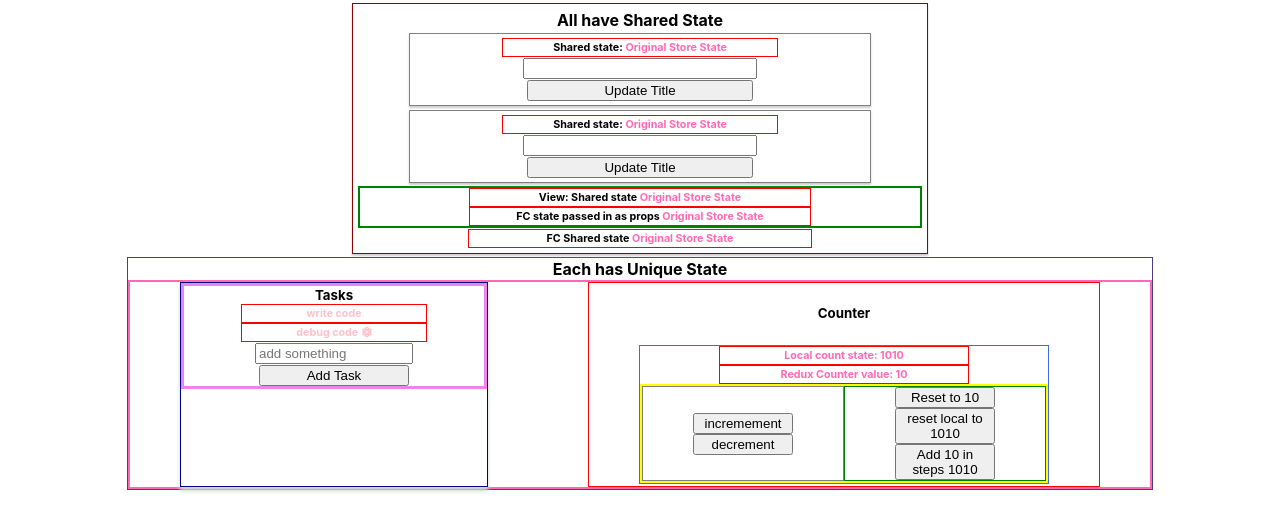
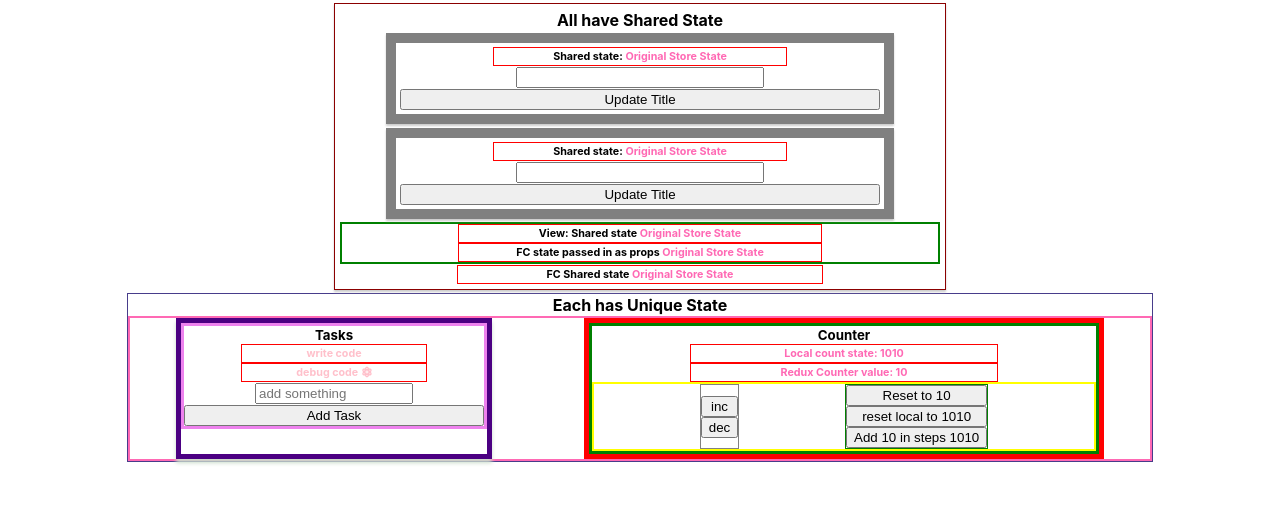
Before and after one commit to stevekutz/redux_exp1, a React (Create React App) app in the folder app/: page / in a window 1280 px wide. Shown: the top 530 px of the page. Built offline with nearby package versions, Linux system fonts and the light colour scheme.

Commit message:
improved tasks & counter layout

```diff
--- a/app/src/App.js
+++ b/app/src/App.js
@@ -29,7 +29,6 @@ function App() {
               </div>
 
               <div className = 'counterMainContainer'>
-                <h5> Counter </h5>
                 <Counter />
               </div>
 
--- a/app/src/views/Counter.js
+++ b/app/src/views/Counter.js
@@ -1,7 +1,7 @@
 import React, {Component} from 'react';
 import {connect} from 'react-redux';
 import {increment, decrement, reset} from '../actions/actionsCounter';
-import './views.css';
+import './counter.css';
 
 
 class Counter extends Component {
@@ -43,12 +43,13 @@ class Counter extends Component {
     render() {
         return (
             <div className = 'counterContainer'>
+                <h5>Counter</h5>
                 <h6> Local count state: {this.state.count} </h6>
                 <h6> Redux Counter value: {this.props.countProp} </h6>
                 <div className = 'counterControls'>
                     <div className = 'inc_dec'>
-                        <button onClick = {() => {this.props.increment() }}>incremement</button>
-                        <button onClick = {() => {this.props.decrement() }}>decrement</button>
+                        <button onClick = {() => {this.props.increment() }}>inc</button>
+                        <button onClick = {() => {this.props.decrement() }}>dec</button>
                     </div>
 
                     <div className = 'special_counter'>
--- /dev/null
+++ b/app/src/views/counter.css
@@ -0,0 +1,35 @@
+.counterContainer{
+    border: 3px solid green;
+}
+
+h5{
+      margin: 1px;
+  }
+
+
+.counterControls{
+    border: 2px solid yellow;
+    display: flex;
+    justify-content: space-evenly;
+  }
+
+.inc_dec{
+    border: 1px solid grey;
+    display: flex;
+    flex-direction: column;
+    justify-content: center;
+    align-content: center;
+
+}
+
+
+.special_counter{
+    border: 1px solid green;
+    display: flex;
+    flex-direction: column;
+
+}
+
+button {
+    width: 100%;
+}
--- a/app/src/views/views.css
+++ b/app/src/views/views.css
@@ -1,5 +1,5 @@
 .sharedState{
-    border: 1px solid grey;
+    border: 10px solid grey;
     display: inline-block;
 
     width: 80%;
@@ -25,40 +25,14 @@ input, button{
     width: 50%;
     margin: 0 auto;
 }
+.tasksMainContainer{
+    border: 5px solid indigo;
+}
 
 .counterMainContainer{
-    border: 1px solid red;
+    border: 5px solid red;
     display: flex;
     flex-direction: column;
     width: 50%;
 
   }
-
-.counterContainer{
-    border: 1px solid royalblue;
-    display: flex;
-    flex-direction: column;
-    margin: 2px auto;
-    width: 80%;
-  }
-
-.counterControls{
-    border: 2px solid yellow;
-    display: flex;
-  }
-
-.inc_dec{
-    border: 1px solid grey;
-    display: flex;
-    flex-direction: column;
-    justify-content: center;
-    align-content: center;
-    width: 100%;
-}
-
-.special_counter{
-    border: 1px solid green;
-    display: flex;
-    flex-direction: column;
-    width: 100%;
-}
```
